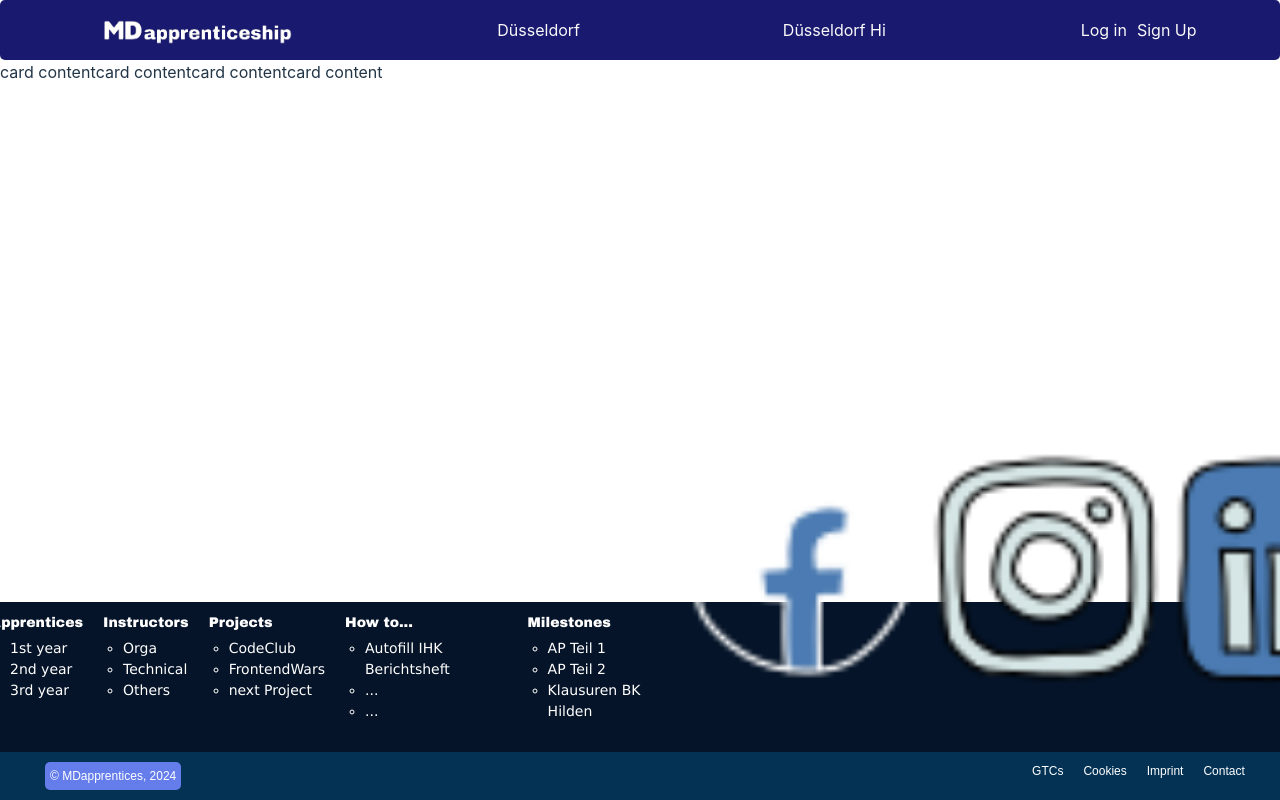
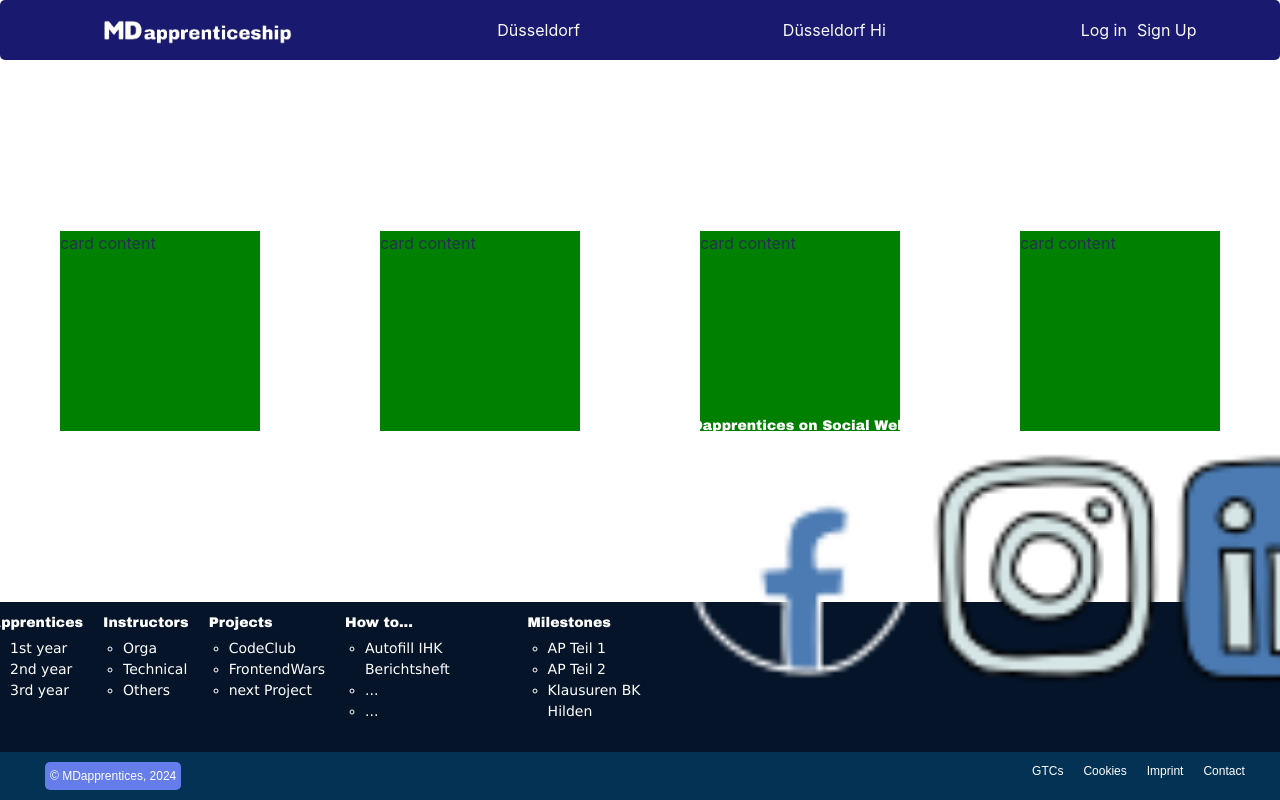
Before and after one commit to denitrip/metro-shopping-list, a React (Vite) app: page / in a window 1280 px wide. Shown: the top 800 px of the page. Built offline with nearby package versions, Linux system fonts and the light colour scheme.

Commit message:
Dzianis | add login modal and shopping card

```diff
--- a/src/components/Header/Header.tsx
+++ b/src/components/Header/Header.tsx
@@ -1,13 +1,12 @@
-import React from 'react'
+import React, {useState} from 'react'
 
 import './Header.css'
+import {LoginModalComponent} from "../LoginModal/LoginModal";
 
 export const HeaderComponent: React.FC = () => {
-    const handleClick = () => {
-        console.log('click');
-    }
+    const [isLoginModalVisible, setIsLoginModalVisible] = useState<boolean>(false)
 
-    return <div className='header__container' onClick={handleClick}>
+    return <div className='header__container'>
 
         <div className="position"> <a href="http://localhost:5173/"> <img className="MDApprenticeship" src="PicsArt_ (1).png"/> </a>
         </div>
@@ -18,5 +17,7 @@ export const HeaderComponent: React.FC = () => {
             <div className="SignUoMargin"> Sign Up</div>
         </div>
 
+        {isLoginModalVisible && (<LoginModalComponent/>)}
+
     </div>
 }
--- /dev/null
+++ b/src/components/LoginModal/LoginModal.css
@@ -0,0 +1,7 @@
+.loginModal {
+    width: 400px;
+    height: 400px;
+    background-color: blue;
+    position: absolute;
+    z-index: 100;
+}
--- /dev/null
+++ b/src/components/LoginModal/LoginModal.tsx
@@ -0,0 +1,10 @@
+import React from 'react'
+
+import './LoginModal.css'
+
+export const LoginModalComponent: React.FC = () => {
+    return <div className='loginModal'>
+        <input type="text"/>
+        <button>login</button>
+    </div>
+}
--- /dev/null
+++ b/src/components/ShoppingItemCard/ShoppingItemCard.css
@@ -0,0 +1,5 @@
+.shoppingCardItem {
+    height: 200px;
+    width: 200px;
+    background-color: green;
+}
--- a/src/components/ShoppingItemCard/ShoppingItemCard.tsx
+++ b/src/components/ShoppingItemCard/ShoppingItemCard.tsx
@@ -1,7 +1,9 @@
 import React from 'react'
 
+import './ShoppingItemCard.css'
+
 export const ShoppingCardComponent: React.FC = () => {
-    return <div>
+    return <div className='shoppingCardItem'>
         card content
     </div>
 }
--- a/src/pages/HomePage/HomePage.css
+++ b/src/pages/HomePage/HomePage.css
@@ -9,4 +9,6 @@
 .container__body {
   display: flex;
   flex-grow: 1;
+  justify-content: space-around;
+  align-items: center;
 }
--- a/src/pages/HomePage/HomePage.tsx
+++ b/src/pages/HomePage/HomePage.tsx
@@ -6,13 +6,12 @@ import {FooterComponent} from "../../components/Footer/Footer";
 import './HomePage.css'
 
 export const HomePageComponent: React.FC = () => {
+    const shoppingItems = [{name: 'item1'}, {name: 'item2'}, {name: 'item3'}, {name: 'item4'}]
+
     return <div className='container'>
         <HeaderComponent/>
         <div className="container__body">
-            <ShoppingCardComponent/>
-            <ShoppingCardComponent/>
-            <ShoppingCardComponent/>
-            <ShoppingCardComponent/>
+            {shoppingItems.map(item => <ShoppingCardComponent/>)}
         </div>
         <FooterComponent/>
     </div>
```
Also changed, not shown: src/components/ItemSearch/ItemSearch.tsx (added, +7 -0 lines).
